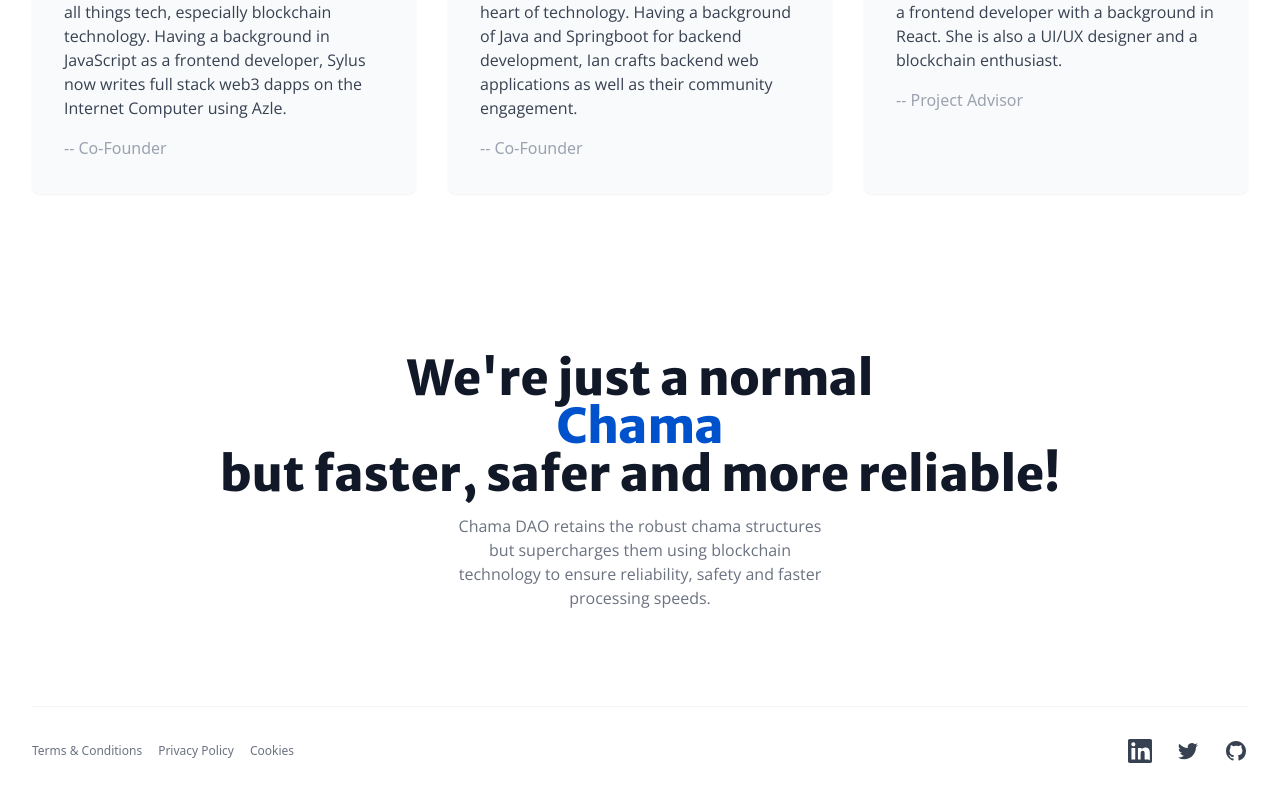
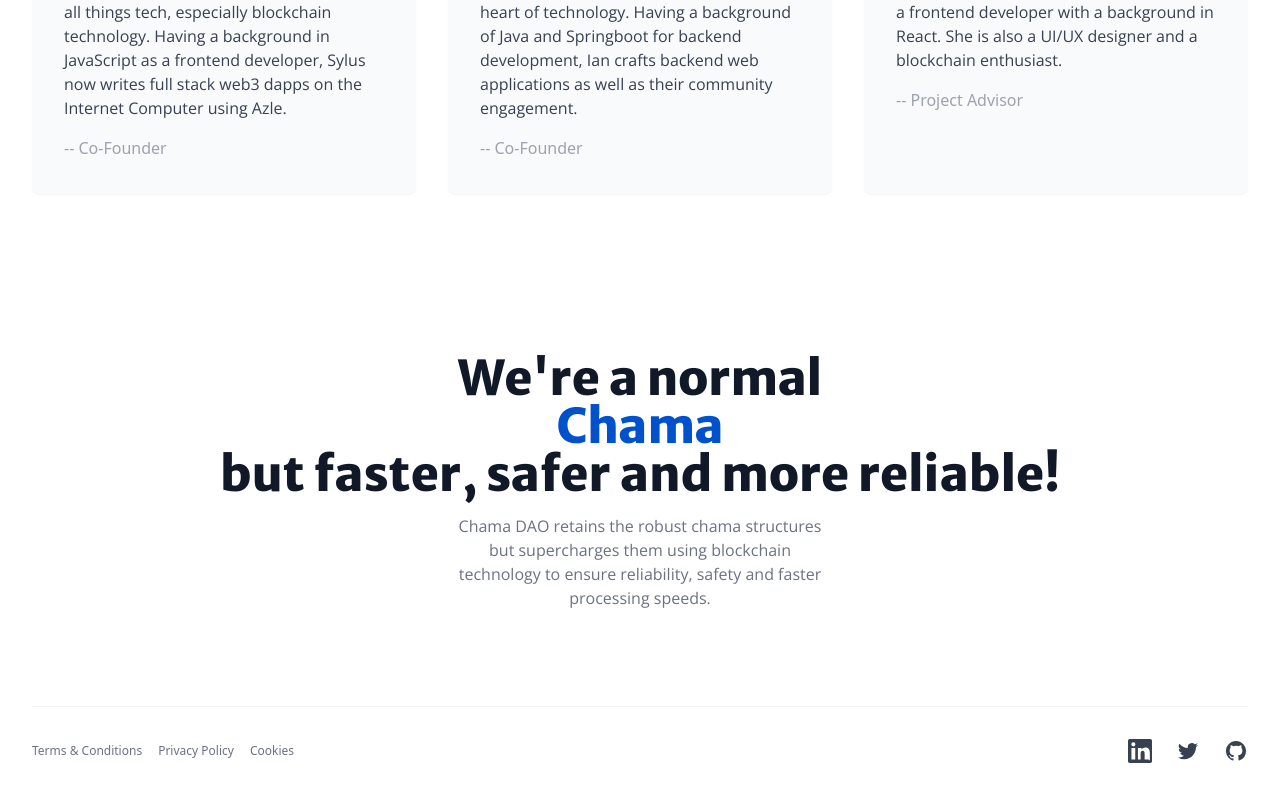
Before and after one commit to Chama-DAO/landing, a React (Vite) app in the folder src/chama-dao-home-frontend/: page / in a window 1280 px wide. Shown: the part 3961-4756 px from the top of the page. Built offline with nearby package versions, Linux system fonts and the light colour scheme; no server answers.

Commit message:
Update Footer.tsx

```diff
--- a/src/chama-dao-home-frontend/src/components/Footer.tsx
+++ b/src/chama-dao-home-frontend/src/components/Footer.tsx
@@ -10,7 +10,7 @@ function Footer() {
         <div className="mx-auto max-w-screen-xl px-4 pb-8 pt-16 sm:px-6 lg:px-8 lg:pt-24">
           <div className="text-center">
             <h2 className="text-3xl font-extrabold text-gray-900 sm:text-5xl font-heading">
-              We're just a normal
+              We're a normal
               <strong className="block font-extrabold text-primary">
                 {" "}
                 Chama{" "}
```
